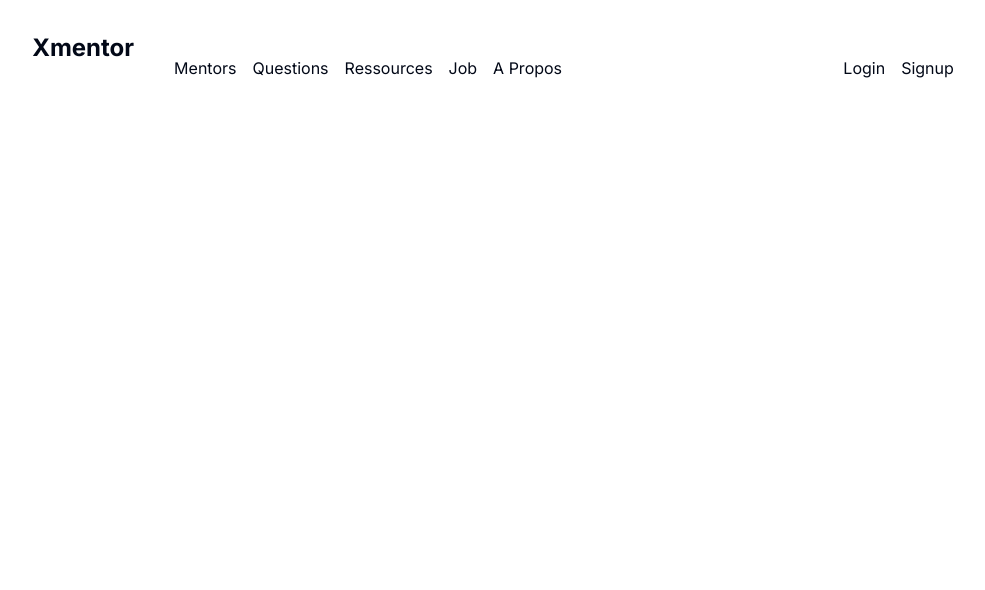
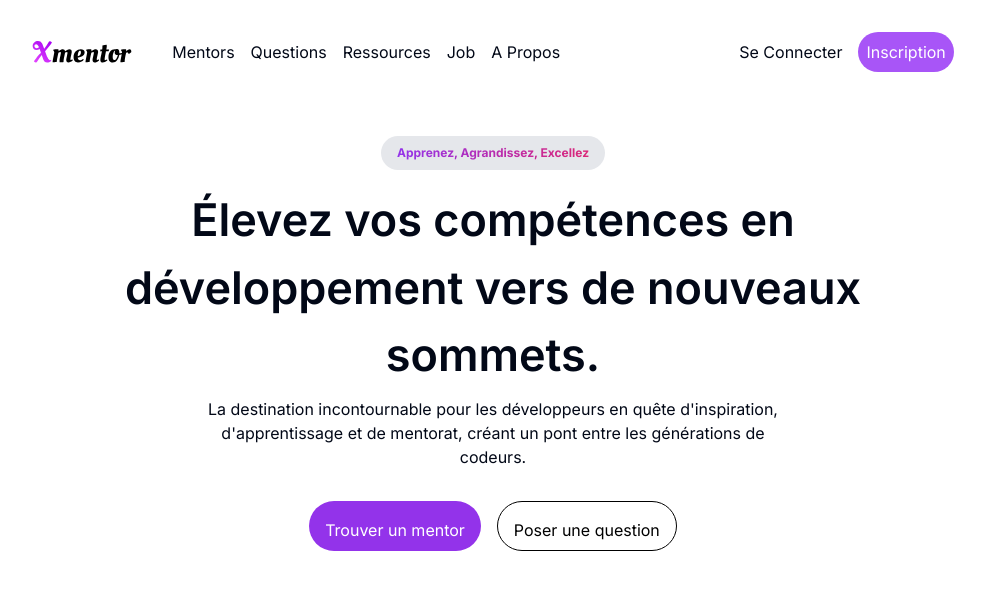
Before and after one commit to tdevcommunity/h23_team3, a Next.js app in the folder frontend/: page / in a window 1280 px wide. Shown: the top 590 px of the page, without its empty margins (147-1132 px from the left). Built offline with nearby package versions, Linux system fonts and the light colour scheme.

Commit message:
navbar and first section completed

```diff
--- a/frontend/src/app/page.tsx
+++ b/frontend/src/app/page.tsx
@@ -1,12 +1,18 @@
-import Navbar from '../components/navbar/navbar'
+import React from 'react';
+import FirstSection from '@/components/home-section1/firstSection';
+import Navbar from '../components/navbar/navbar';
 
 const Home = () => {
- return(
-  <>
-<Navbar/>
-
-  </>
- )
+  return (
+    <>
+      <div className=''>
+        <Navbar />
+      </div>
+      <div className="flex justify-center mt-10">
+        <FirstSection />
+      </div>
+    </>
+  );
 };
 
 export default Home;
--- /dev/null
+++ b/frontend/src/components/home-section1/firstSection.tsx
@@ -0,0 +1,38 @@
+import RoundButton from "../roundButton";
+
+const FirstSection = () => {
+    return (
+        <div className="text-center">
+            <RoundButton
+                bgColorClass="bg-gray-200"
+                content={
+                    <p className="text-[12px] mt-0 bg-clip-text text-transparent bg-gradient-to-r from-purple-600 to-pink-600 text-center font-bold">
+                        Apprenez, Agrandissez, Excellez
+                    </p>
+                }
+            />
+            <h1 className="mt-4 text-[45px] font-semibold w-[60vw] mx-auto">
+                Élevez vos compétences en développement vers de nouveaux sommets.
+            </h1>
+            <p className="mt-2 mx-auto max-w-xl ">
+                La destination incontournable pour les développeurs en quête
+                d'inspiration, d'apprentissage et de mentorat, créant un pont entre les
+                générations de codeurs.
+            </p>
+            <div className="mt-8 flex justify-center">
+                <RoundButton bgColorClass="bg-purple-600" content={
+                    <p className="mt-2 text-base text-white">
+                        Trouver un mentor
+                    </p>
+                } />
+                <div className="mx-2"></div>
+                <RoundButton bgColorClass="transparent" border="bg-gray-500" content={
+                    <p className="mt-2 text-base text-black">Poser une question</p>
+                } />
+            </div>
+
+        </div>
+    );
+};
+
+export default FirstSection;
--- a/frontend/src/components/navbar/navbar.tsx
+++ b/frontend/src/components/navbar/navbar.tsx
@@ -1,25 +1,53 @@
+import Link from 'next/link';
+import Image from 'next/image';
 
-const Navbar =()=>{
-    return (
-        <nav className= " p-4 my-2 mx-2  " >
-        <div className="container mx-auto flex justify-between items-center w-4/5 my-2  " >
-          <div className ="flex justify-between" >
-          <h1 className=" text-2xl font-bold mr-4" > Xmentor < /h1>
-            < ul className = "flex space-x-4 m-6 " >
-              <li>Mentors < /li>
-              < li > Questions < /li>
-              < li > Ressources < /li>
-              < li > Job < /li>
-              < li > A Propos < /li>
-                < /ul>
-                < /div>
-                < ul className = "flex space-x-4 " >
-                  <li>Login < /li>
-                  < li > Signup < /li>
-                  < /ul>
-                  < /div>
-                  < /nav>
-      );
+const Navbar = () => {
+  return (
+    <nav className="p-4 my-2 mx-2">
+      <div className="container mx-auto flex justify-between items-center w-4/5 my-2">
+        <div className="flex items-center">
+          <Image
+            src="/xmentor.svg"
+            className="mx-auto"
+            alt="xmentor-logo"
+            width={100}
+            height={50}
+          />
+          <ul className="flex space-x-4 ml-10">
+            <li>
+              <Link href="/">Mentors</Link>
+            </li>
+            <li>
+              <Link href="/">Questions</Link>
+            </li>
+            <li>
+              <Link href="/">Ressources</Link>
+            </li>
+            <li>
+              <Link href="/">Job</Link>
+            </li>
+            <li>
+              <Link href="/">A Propos</Link>
+            </li>
+          </ul>
+        </div>
+        <div className="flex space-x-4 items-center">
+          <ul>
+            <li>
+              <Link href="/">Se Connecter</Link>
+            </li>
+          </ul>
+          <ul>
+            <li>
+              <Link href="/"  >
+                <p className="rounded-full bg-purple-500 text-white p-2">Inscription</p>
+              </Link>
+            </li>
+          </ul>
+        </div>
+      </div>
+    </nav>
+  );
 }
 
-export default Navbar
+export default Navbar;
--- /dev/null
+++ b/frontend/src/components/roundButton.tsx
@@ -0,0 +1,11 @@
+const RoundButton = ({ bgColorClass, content, border }) => {
+  const buttonStyle = `${bgColorClass} text-white cursor-pointer rounded-full px-4 py-2  items-center ${border ? 'border border-black' : ''}`;
+
+  return (
+    <button className={buttonStyle}>
+      {content}
+    </button>
+  );
+}
+
+export default RoundButton;
```
Also changed, not shown: frontend/public/xmentor.svg (added).
